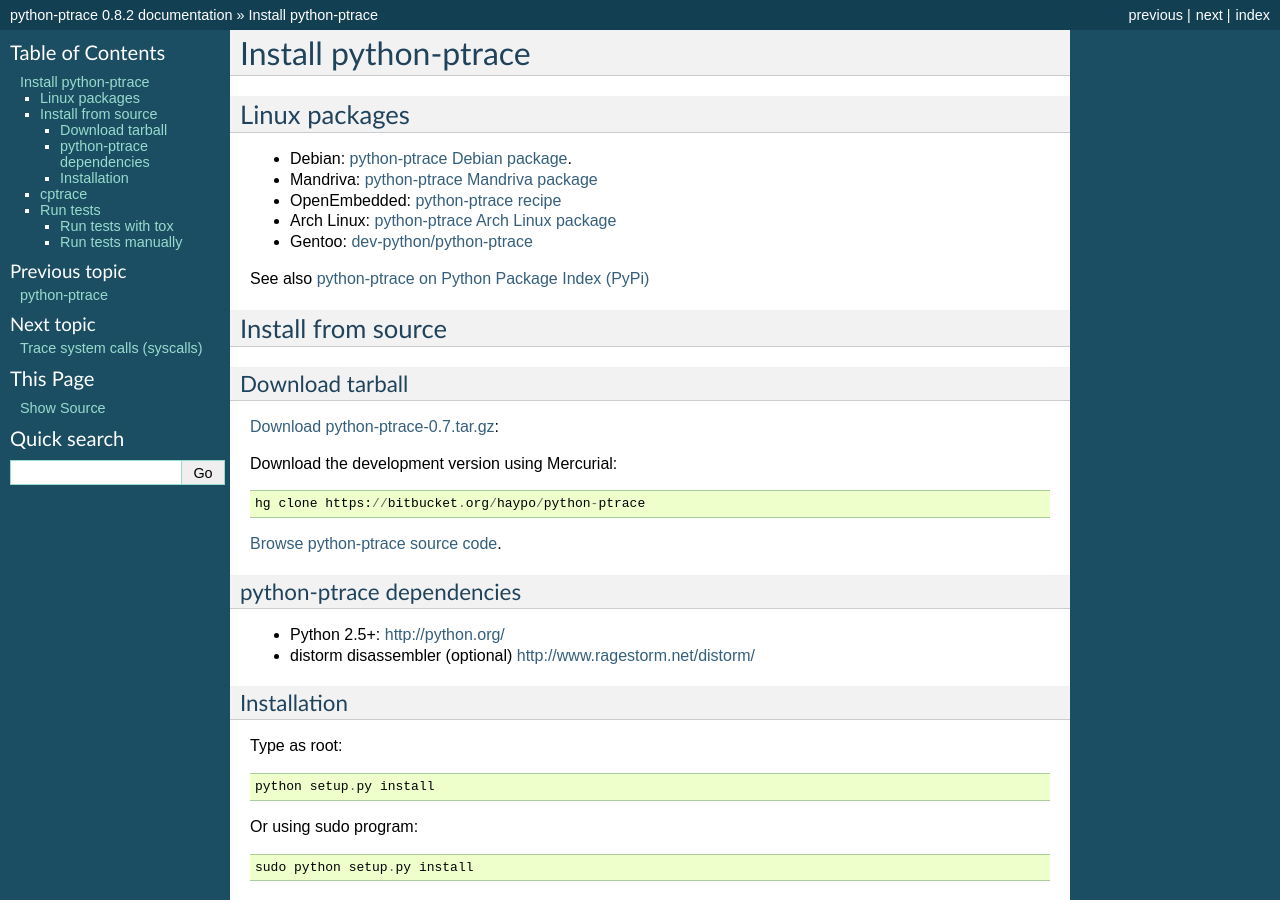
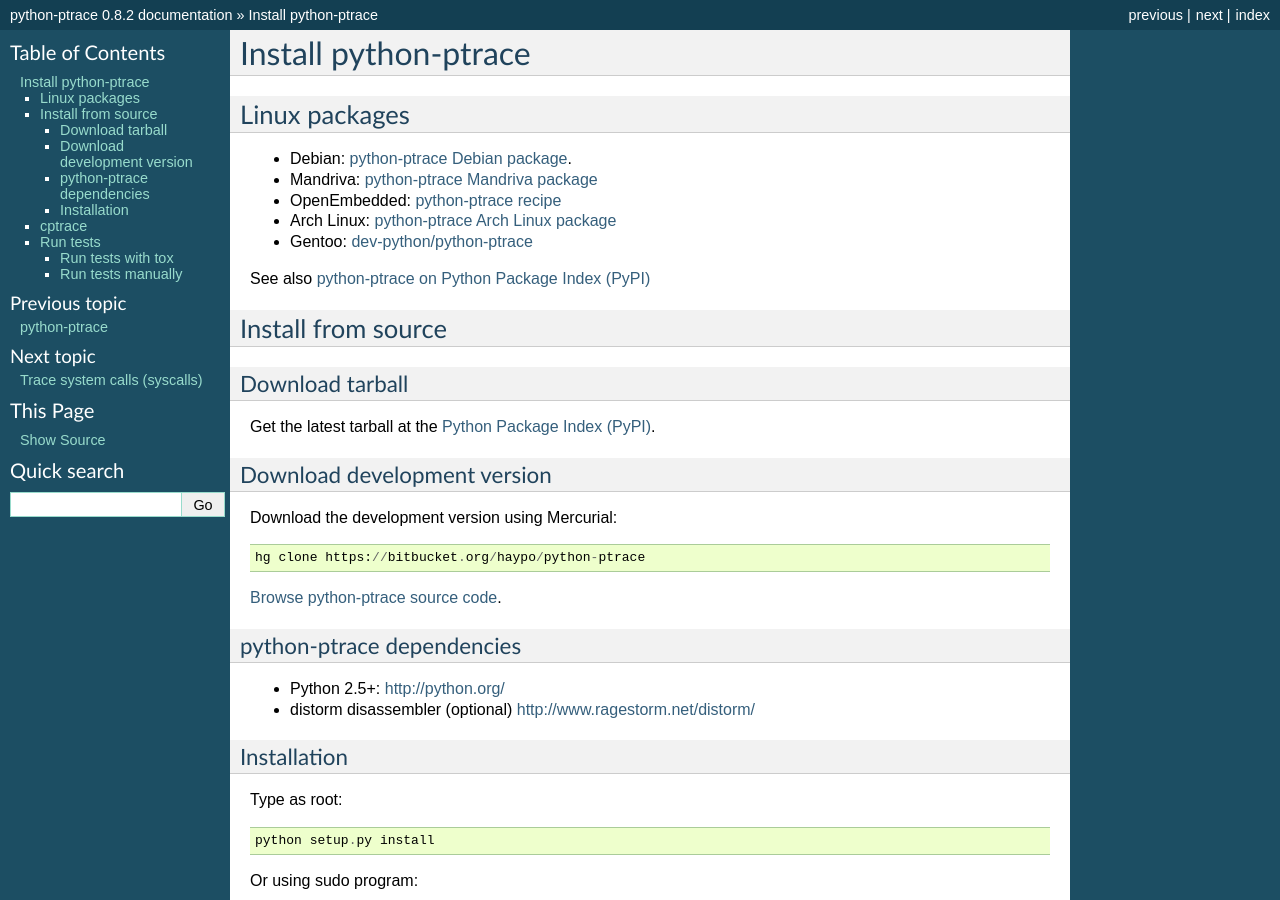
Before and after one commit to vstinner/python-ptrace, a Sphinx documentation site: the page built from doc/install.rst, in a window 1280 px wide and 900 px high. Built offline with Sphinx 7.4.7, drawn with Linux system fonts in a browser that asks for light colours.

Commit message:
Install doc: link to PyPI, don't give directly the link to the tarball

```diff
--- a/doc/install.rst
+++ b/doc/install.rst
@@ -11,7 +11,7 @@
 * Arch Linux: `python-ptrace Arch Linux package <http://aur.archlinux.org/packages.php?ID=19609>`_
 * Gentoo: `dev-python/python-ptrace <http://packages.gentoo.org/package/dev-python/python-ptrace>`_
 
-See also `python-ptrace on Python Package Index (PyPi) <http://pypi.python.org/pypi/python-ptrace>`_
+See also `python-ptrace on Python Package Index (PyPI) <http://pypi.python.org/pypi/python-ptrace>`_
 
 Install from source
 ===================
@@ -19,8 +19,11 @@
 Download tarball
 ----------------
 
-`Download python-ptrace-0.7.tar.gz
-<http://pypi.python.org/packages/source/p/python-ptrace/python-ptrace-0.7.tar.gz>`_:
+Get the latest tarball at the `Python Package Index (PyPI)
+<http://pypi.python.org/pypi/python-ptrace>`_.
+
+Download development version
+----------------------------
 
 Download the development version using Mercurial::
 
```
